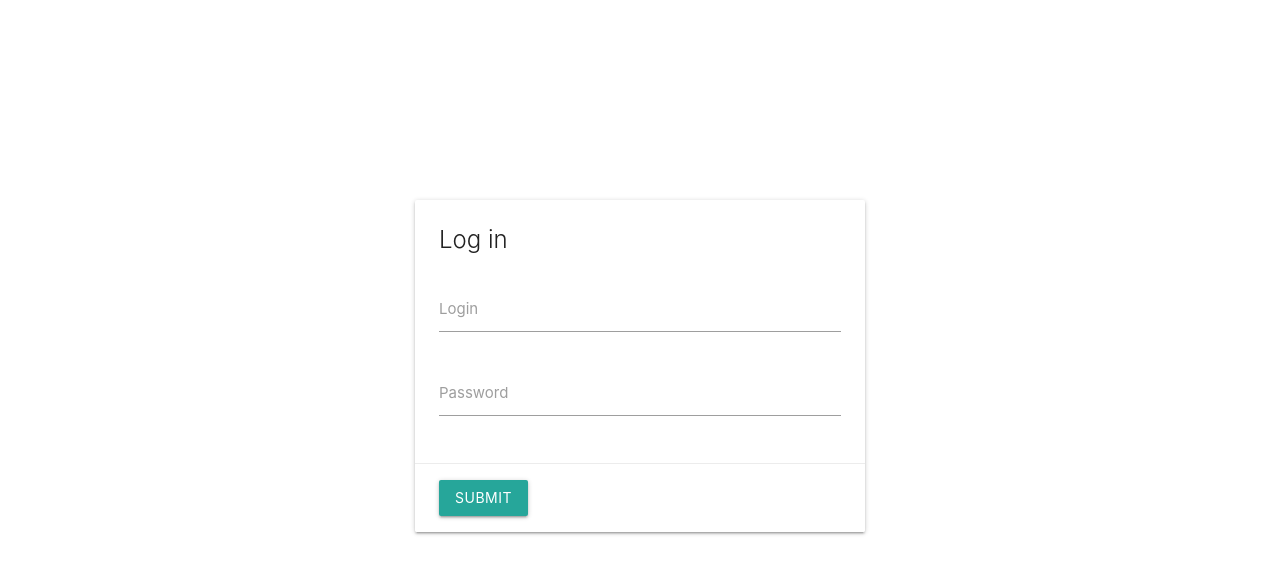
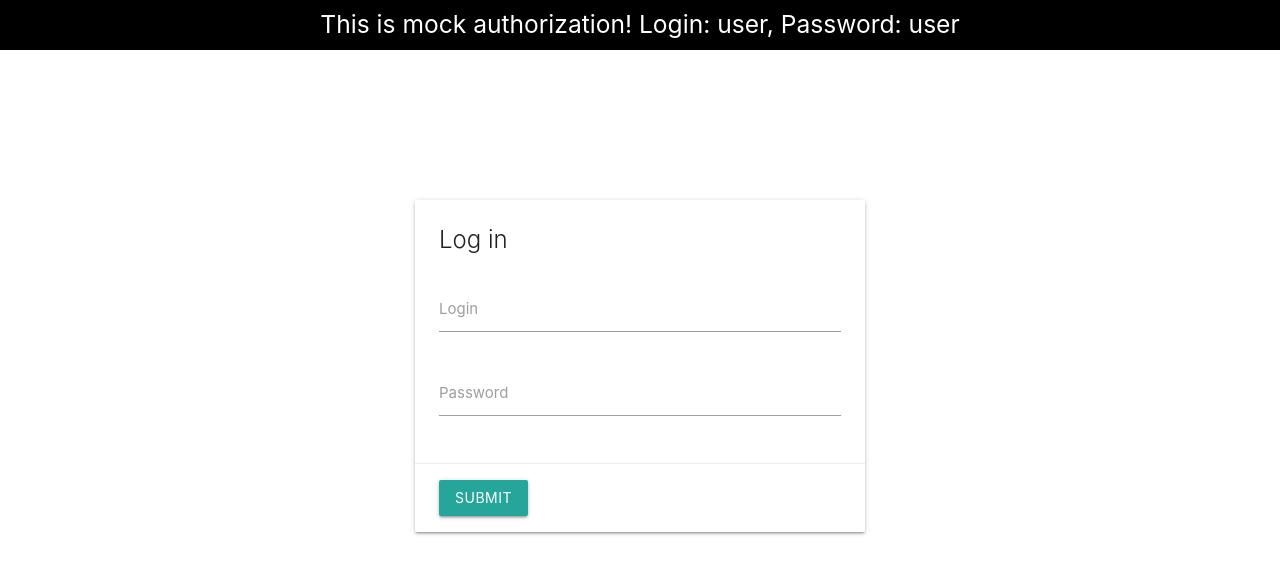
Before and after one commit to andrew-bat/github-search-app, an Angular app: page /auth in a window 1280 px wide. Shown: the top 574 px of the page. Built offline with nearby package versions, Linux system fonts and the light colour scheme.

Commit message:
updated auth-page layout

```diff
--- a/src/app/auth/auth-page/auth-page.component.html
+++ b/src/app/auth/auth-page/auth-page.component.html
@@ -1,3 +1,7 @@
+<div class="info">
+  <h5>This is mock authorization! Login: user, Password: user</h5>
+</div>
+
 <form class="card auth" [formGroup]="form" (ngSubmit)="onSubmit()">
   <div class="card-content">
     <h2 class="card-title">Log in</h2>
--- a/src/app/auth/auth-page/auth-page.component.scss
+++ b/src/app/auth/auth-page/auth-page.component.scss
@@ -1,9 +1,26 @@
+.info {
+  width: 100%;
+  height: 50px;
+  display: flex;
+  justify-content: center;
+  align-items: center;
+
+  color: #fff;
+
+  background-color: #000;
+}
+
+.info > h5 {
+  margin: 0;
+  padding: 0;
+}
+
 .auth {
   width: 100%;
   height: auto;
   max-width: 450px;
   display: block;
-  margin: 200px auto;
+  margin: 150px auto;
 }
 
 .auth-field {
--- a/src/app/home/home-page/home-page.component.ts
+++ b/src/app/home/home-page/home-page.component.ts
@@ -10,7 +10,7 @@ import {Subject} from 'rxjs';
 export class HomePageComponent implements OnInit {
 
   public originEnum = IOrigin;
-  public searchQuery$ = new Subject();
+  public searchQuery$ = new Subject<string>();
 
   constructor() {
   }
--- a/src/app/shared/repository-list/repository-list.component.ts
+++ b/src/app/shared/repository-list/repository-list.component.ts
@@ -16,7 +16,7 @@ export class RepositoryListComponent implements OnInit, OnDestroy {
   @Input() public origin: IOrigin;
   @Input() public searchQuery$: Subject<string>;
   public repositories: IRepository[];
-  private destroy$ = new Subject();
+  private destroy$ = new Subject<void>();
 
   constructor(private remoteService: RemoteService,
               private localService: LocalService) {
```
